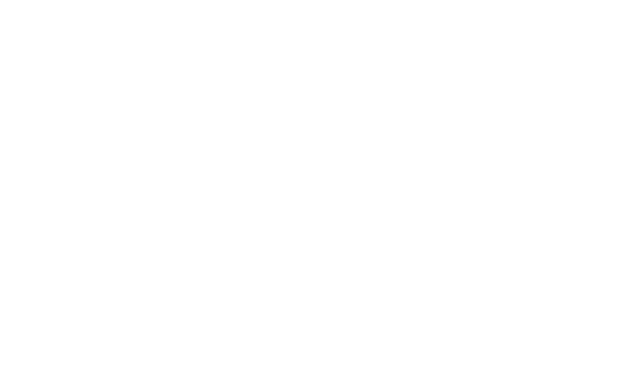
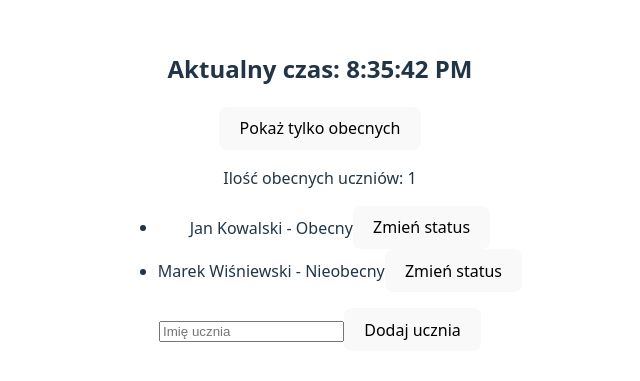
Before and after one commit to Daro000/BellBuddy, a React (Vite) app: page / in a window 1280 px wide. Shown: the part 209-590 px from the top of the page, without its empty margins (320-960 px from the left). Built offline with nearby package versions, Linux system fonts and the light colour scheme.

Commit message:
Dodanie licznik obecnych uczniów i możliwości filtrowania po obecności

```diff
--- a/src/App.tsx
+++ b/src/App.tsx
@@ -1,15 +1,58 @@
 import { useState } from 'react'
+import Clock from "./Clock.tsx";
+import StudentList from "./StudentList.tsx";
+import AddStudentForm from "./AddStudentForm.tsx";
 
 import './App.css'
 
 function App() {
-  const [count, setCount] = useState(0)
+  const [students, setStudents] = useState([
+    {id: 1, name: "Jan Kowalski", present: true},
+    {id: 2, name: "Marek Wiśniewski", present: false},
+  ]);
+
+  const [showOnlyPresent, setShowOnlyPresent] = useState(false);
+
+  const togglePresence = (id: number) => {
+    setStudents(prev =>
+        prev.map(student =>
+            student.id === id ? { ...student, present: !student.present } : student
+        )
+    );
+  };
+
+  const addStudent = (name: string) => {
+    setStudents(prev => [
+      ...prev,
+      {
+        id: prev.length > 0 ? prev[prev.length - 1].id + 1 : 1,
+        name,
+        present: false,
+      }
+    ]);
+  };
+
+
+  const filteredStudents = showOnlyPresent
+      ? students.filter(student => student.present)
+      : students;
+
+  const presentCount = students.filter(student => student.present).length;
 
   return (
-    <>
+      <>
+        <Clock />
 
-    </>
+        <button onClick={() => setShowOnlyPresent(prev => !prev)}>
+          {showOnlyPresent ? "Pokaż wszystkich" : "Pokaż tylko obecnych"}
+        </button>
+
+        <p>Ilość obecnych uczniów: {presentCount}</p>
+
+        <StudentList students={filteredStudents} togglePresence={togglePresence} />
+        <AddStudentForm addStudent={addStudent} />
+      </>
   )
 }
 
-export default App
+export default App;
--- a/src/StudentItem.tsx
+++ b/src/StudentItem.tsx
@@ -1,4 +1,3 @@
-import React from "react";
 
 type Props = {
     id: number;
--- a/src/StudentList.tsx
+++ b/src/StudentList.tsx
@@ -1,4 +1,4 @@
-import React from "react";
+
 import StudentItem from "./StudentItem";
 
 type Student = {
```
